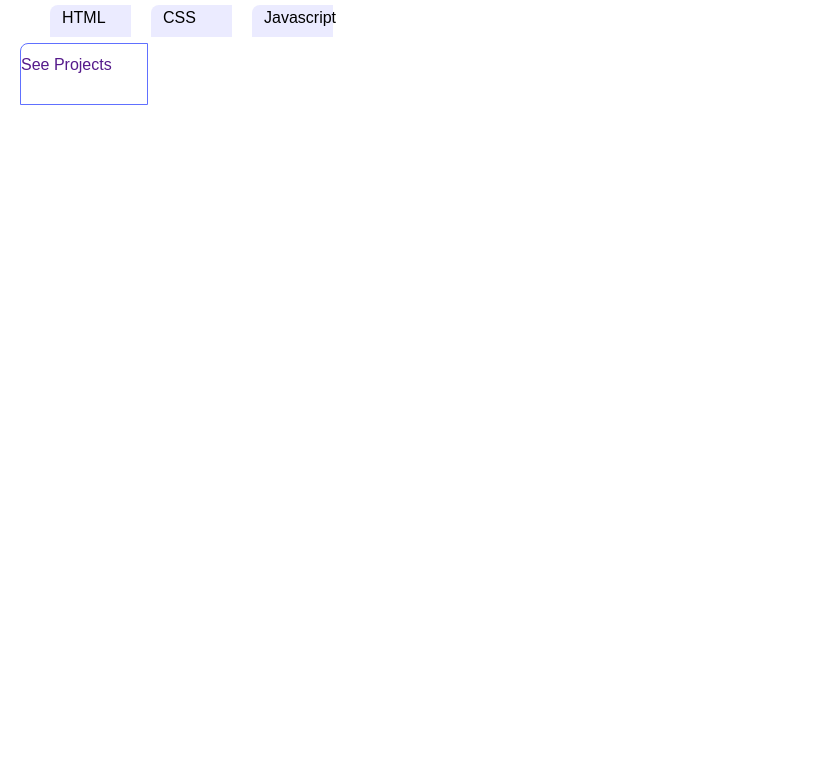
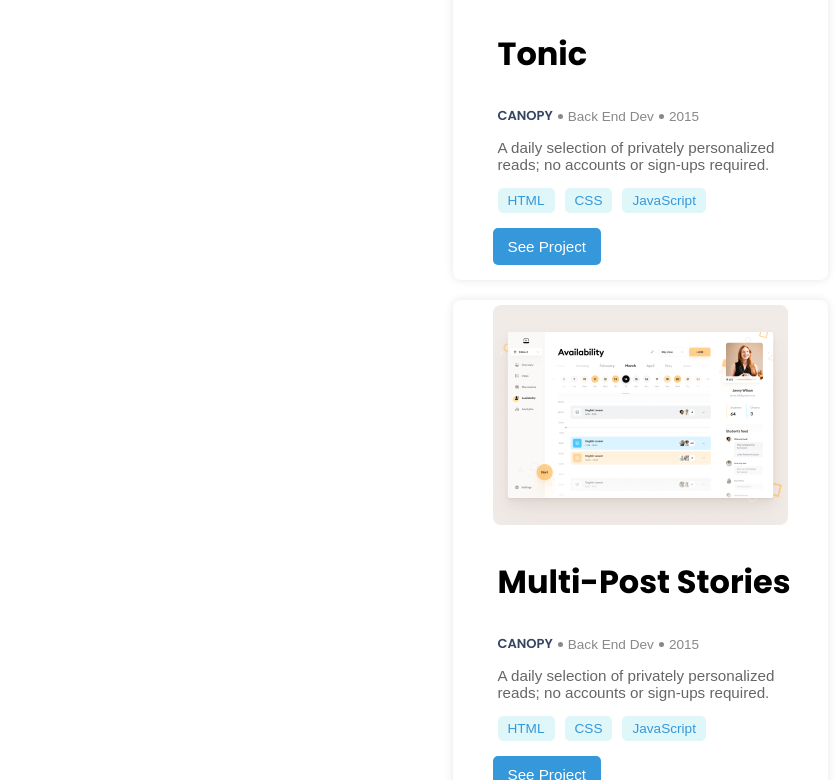
Before and after one commit to AhmedRaza-109/Portfolio, a website: page index.html in a window 1280 px wide. Shown: the part 789-1569 px from the top of the page, without its empty margins (0-835 px from the left). Before the commit the page ends 894 px from the top, so only its background shows below. Drawn offline with Linux system fonts and the light colour scheme.

Commit message:
completed projects task

```diff
--- a/index.html
+++ b/index.html
@@ -49,35 +49,112 @@
         </section>
       </main>
     </div>
-    margin-bottom: -2px;
-    <section class="sec">
-      <img src="./Snapshoot Portfolio.png" alt="" />
-      <div>
-        <div class="sec-div-f">
-          <h1>Tonic</h1>
-          <ul>
-            <li>CANOPY</li>
-            <li>Backend Dev</li>
-            <li>2015</li>
-          </ul>
+    <div class="sec_container">
+      <section class="project">
+        <div class="project-image">
+          <img src="./Snapshoot Portfolio.png" alt="" />
         </div>
-        <div class="sec-div-s">
+        <div class="project-details">
+          <h3>Tonic</h3>
+          <div class="project-info">
+            <span id="canopy">CANOPY</span>
+            <span class="dot"></span>
+            <span>Back End Dev</span>
+            <span class="dot"></span>
+            <span>2015</span>
+          </div>
           <p>
             A daily selection of privately personalized reads; no accounts or
             sign-ups required.
           </p>
-        </div>
-        <div class="sec-div-t">
-          <ul>
+          <ul class="tech-stack">
             <li>HTML</li>
             <li>CSS</li>
-            <li>Javascript</li>
+            <li>JavaScript</li>
           </ul>
+          <a href="#" class="project-link">See Project</a>
         </div>
-        <div class="sec-div-fo">
-          <a href="">See Projects</a>
+      </section>
+
+      <!-- Project 2 -->
+      <section class="project">
+        <div class="project-image">
+          <img src="./Snapshoot Portfolio2.png" alt="Project Image 2" />
         </div>
-      </div>
-    </section>
+        <div class="project-details">
+          <h3>Multi-Post Stories</h3>
+          <div class="project-info">
+            <span id="canopy">CANOPY</span>
+            <span class="dot"></span>
+            <span>Back End Dev</span>
+            <span class="dot"></span>
+            <span>2015</span>
+          </div>
+          <p>
+            A daily selection of privately personalized reads; no accounts or
+            sign-ups required.
+          </p>
+          <ul class="tech-stack">
+            <li>HTML</li>
+            <li>CSS</li>
+            <li>JavaScript</li>
+          </ul>
+          <a href="#" class="project-link">See Project</a>
+        </div>
+      </section>
+      <!-- project 3 -->
+      <section class="project">
+        <div class="project-image">
+          <img src="./Snapshoot Portfolio3.png" alt="" />
+        </div>
+        <div class="project-details">
+          <h3>Tonic</h3>
+          <div class="project-info">
+            <span id="canopy">CANOPY</span>
+            <span class="dot"></span>
+            <span>Back End Dev</span>
+            <span class="dot"></span>
+            <span>2015</span>
+          </div>
+          <p>
+            A daily selection of privately personalized reads; no accounts or
+            sign-ups required.
+          </p>
+          <ul class="tech-stack">
+            <li>HTML</li>
+            <li>CSS</li>
+            <li>JavaScript</li>
+          </ul>
+          <a href="#" class="project-link">See Project</a>
+        </div>
+      </section>
+
+      <!-- project 4 -->
+      <section class="project">
+        <div class="project-image">
+          <img src="./Snapshoot Portfolio (1).png" alt="Project Image 2" />
+        </div>
+        <div class="project-details">
+          <h3>Multi-Post Stories</h3>
+          <div class="project-info">
+            <span id="canopy">CANOPY</span>
+            <span class="dot"></span>
+            <span>Back End Dev</span>
+            <span class="dot"></span>
+            <span>2015</span>
+          </div>
+          <p>
+            A daily selection of privately personalized reads; no accounts or
+            sign-ups required.
+          </p>
+          <ul class="tech-stack">
+            <li>HTML</li>
+            <li>CSS</li>
+            <li>JavaScript</li>
+          </ul>
+          <a href="#" class="project-link">See Project</a>
+        </div>
+      </section>
+    </div>
   </body>
 </html>
--- a/styles.css
+++ b/styles.css
@@ -80,7 +80,7 @@
     margin-top: 5px;
     color: #505f79;
   }
-  .sec{
+  /* .sec{
     display: grid;
     grid-template-columns: 100%;
     grid-template-rows:  50% 50%;
@@ -163,6 +163,129 @@
     text-decoration: none;
     margin-left: 20px;
 
+  } */
+
+  .sec_container {
+    max-width: 375px;
+    margin: 30px auto 0;
+}
+
+.project {
+    background-color: white;
+    border-radius: 8px;
+    box-shadow: 0 0 10px rgba(0, 0, 0, 0.1);
+    margin-bottom: 20px;
+    overflow: hidden;
+}
+
+.project-image {
+  display: flex; /* Centers the image horizontally */
+  justify-content: center; /* Ensures it's centered horizontally */
+  margin-bottom: 20px; /* Optional: Adds some space below the image */
+}
+
+.project-image img {
+  width: 295px;
+    height: 220px;
+    border-radius: 8px 0px 0px 0px;
+    padding-top: 5px;
+}
+
+.project-details {
+    padding: 15px;
+}
+
+h3 {
+      font-family: 'Poppins', sans-serif;
+      font-size: 32px;
+      font-weight: 700;
+      line-height: 44px;
+      text-align: left;
+      width: 295px; /* Align the heading's width with the image */
+      margin-left: auto; /* Ensure alignment under the image */
+      margin-right: auto;
+                          /* Ensure alignment under the image */
+      margin-top: 0px;
+      padding-left: 10px; /* Adjust to move it slightly to the left */
   }
 
+
+
 }
+
+.project-info {
+    font-size: 0.85em;
+    color: #888;
+    display: flex;
+    align-items: center;
+    margin-bottom: 15px;
+    width: 295px; /* Align the heading's width with the image */
+    margin-left: auto; /* Ensure alignment under the image */
+    margin-right: auto;
+    margin-top: 0px;
+    padding-left: 10px;
+}
+#canopy{
+  font-family: 'Poppins', sans-serif;
+  color: #344563;
+  font-size: 13px;
+  font-weight: 600;
+  line-height: 16px;
+  text-align: left;
+}
+
+.project-info .dot {
+    width: 5px;
+    height: 5px;
+    background-color: #888;
+    border-radius: 50%;
+    margin: 0 5px;
+}
+
+p {
+    width: 295px; /* Align the heading's width with the image */
+    margin-left: auto; /* Ensure alignment under the image */
+    margin-right: auto;
+    margin-top: 0px;
+    padding-left: 10px;
+    font-size: 0.95em;
+    margin-bottom: 15px;
+    color: #666;
+}
+
+.tech-stack {
+    list-style-type: none;
+    display: flex;
+    justify-content: flex-start;
+    gap: 10px;
+    width: 295px; /* Align the heading's width with the image */
+    margin-left: auto; /* Ensure alignment under the image */
+    margin-right: auto;
+    margin-top: 0px;
+    padding-left: 10px;
+    margin-bottom: 15px;
+}
+
+.tech-stack li {
+    font-size: 0.85em;
+    color: #3498db;
+    background-color: #e0f7fa;
+    padding: 5px 10px;
+    border-radius: 5px;
+}
+
+.project-link {
+    display: inline-block;
+    font-size: 0.95em;
+    color: white;
+    background-color: #3498db;
+    padding: 10px 15px;
+    text-align: center;
+    border-radius: 5px;
+    text-decoration: none;
+    margin-left: 25px;
+}
+
+.project-link:hover {
+    background-color: #2874a6;
+}
```
Also changed, not shown: Snapshoot Portfolio (1).png (added), Snapshoot Portfolio2.png (added), Snapshoot Portfolio3.png (added).
